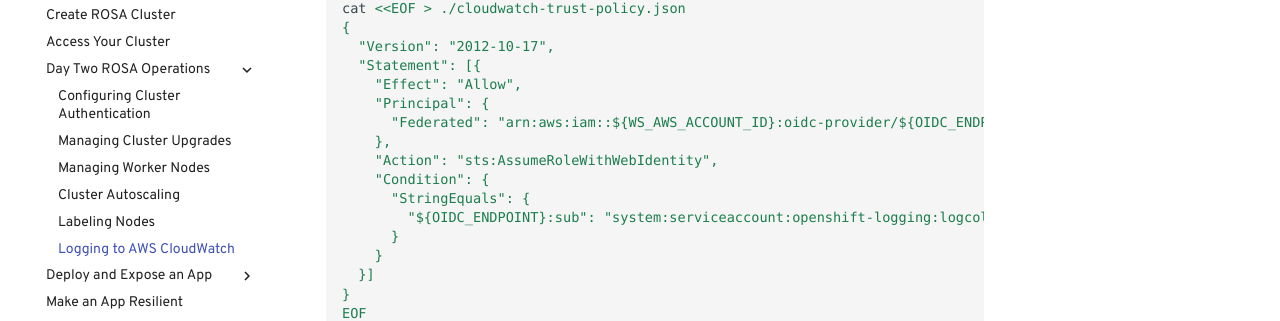
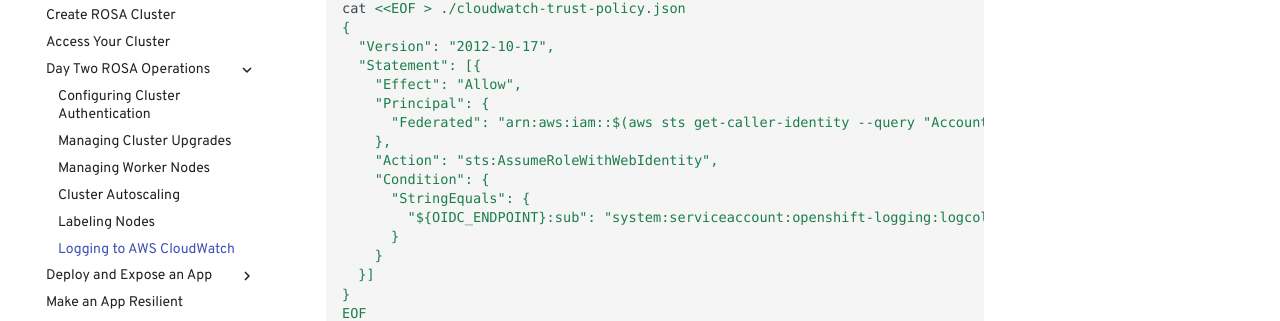
Before and after one commit to rh-mobb/rosa-workshop-content, an MkDocs documentation site: the page built from rosa-content/200-ops/cloudwatch.md, in a window 1280 px wide and 900 px high, scrolled down 548 px. Shown: the part 146-467 px from the top of the window. Built offline with MkDocs 1.6.1 and Material for MkDocs 9.7.7, drawn with Linux system fonts in a browser that asks for light colours; some web fonts are replaced; comment, search, counter and statistics services are not loaded.

```diff
--- a/mkdocs.yml
+++ b/mkdocs.yml
@@ -57,6 +57,7 @@
 
 extra:
   aws_region: us-east-1
+  rosa_version: 4.11.36
 
 # Extensions
 markdown_extensions:
--- a/rosa-content/200-ops/cloudwatch.md
+++ b/rosa-content/200-ops/cloudwatch.md
@@ -26,7 +26,7 @@
       "Statement": [{
         "Effect": "Allow",
         "Principal": {
-          "Federated": "arn:aws:iam::${WS_AWS_ACCOUNT_ID}:oidc-provider/${OIDC_ENDPOINT}"
+          "Federated": "arn:aws:iam::$(aws sts get-caller-identity --query "Account" --output text):oidc-provider/${OIDC_ENDPOINT}"
         },
         "Action": "sts:AssumeRoleWithWebIdentity",
         "Condition": {
```
Also changed, not shown: rosa-content/100-setup/2-cluster-creation.md (+1 -1 lines).
